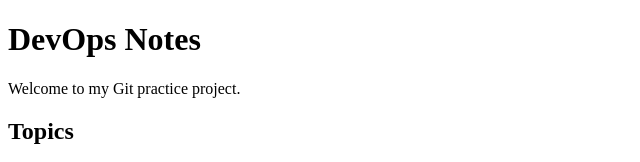
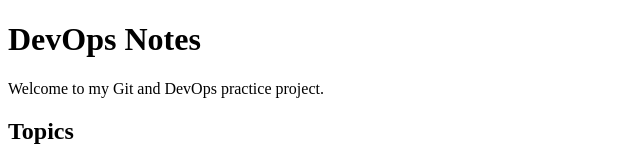
Before and after one commit to rajesh1927/git-practice-task1, a plain HTML site: page index.html in a window 1280 px wide. Shown: the top 162 px of the page, without its empty margins (0-640 px from the left). Drawn offline with Linux system fonts and the light colour scheme.

Commit message:
Update project introduction

```diff
--- a/index.html
+++ b/index.html
@@ -7,8 +7,7 @@
 </head>
 <body>
     <h1>DevOps Notes</h1>
-    <p>Welcome to my Git practice project.</p>
-
+	<p>Welcome to my Git and DevOps practice project.</p>
     <h2>Topics</h2>
     <ul>
         <li>Git</li>
```
